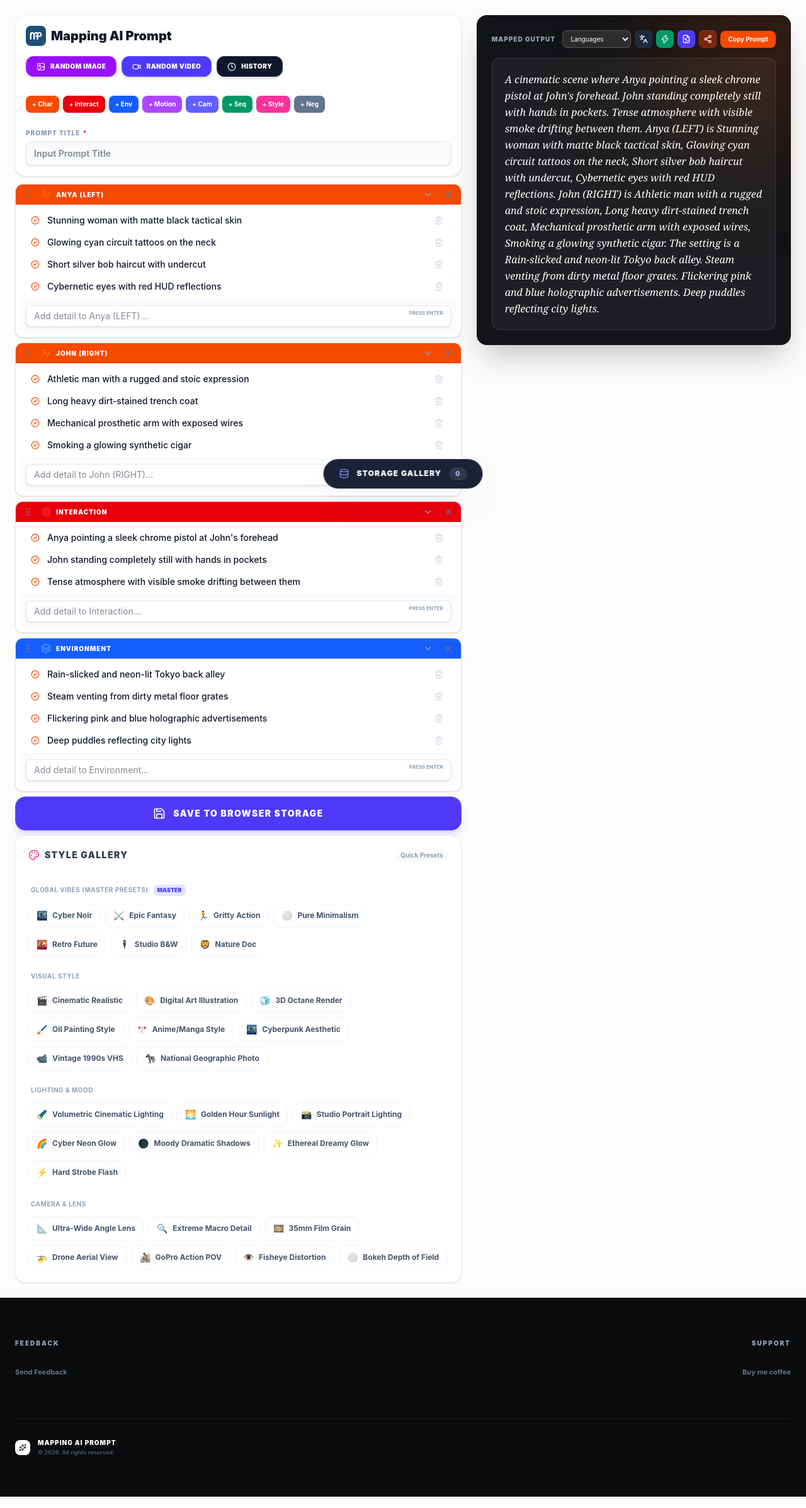
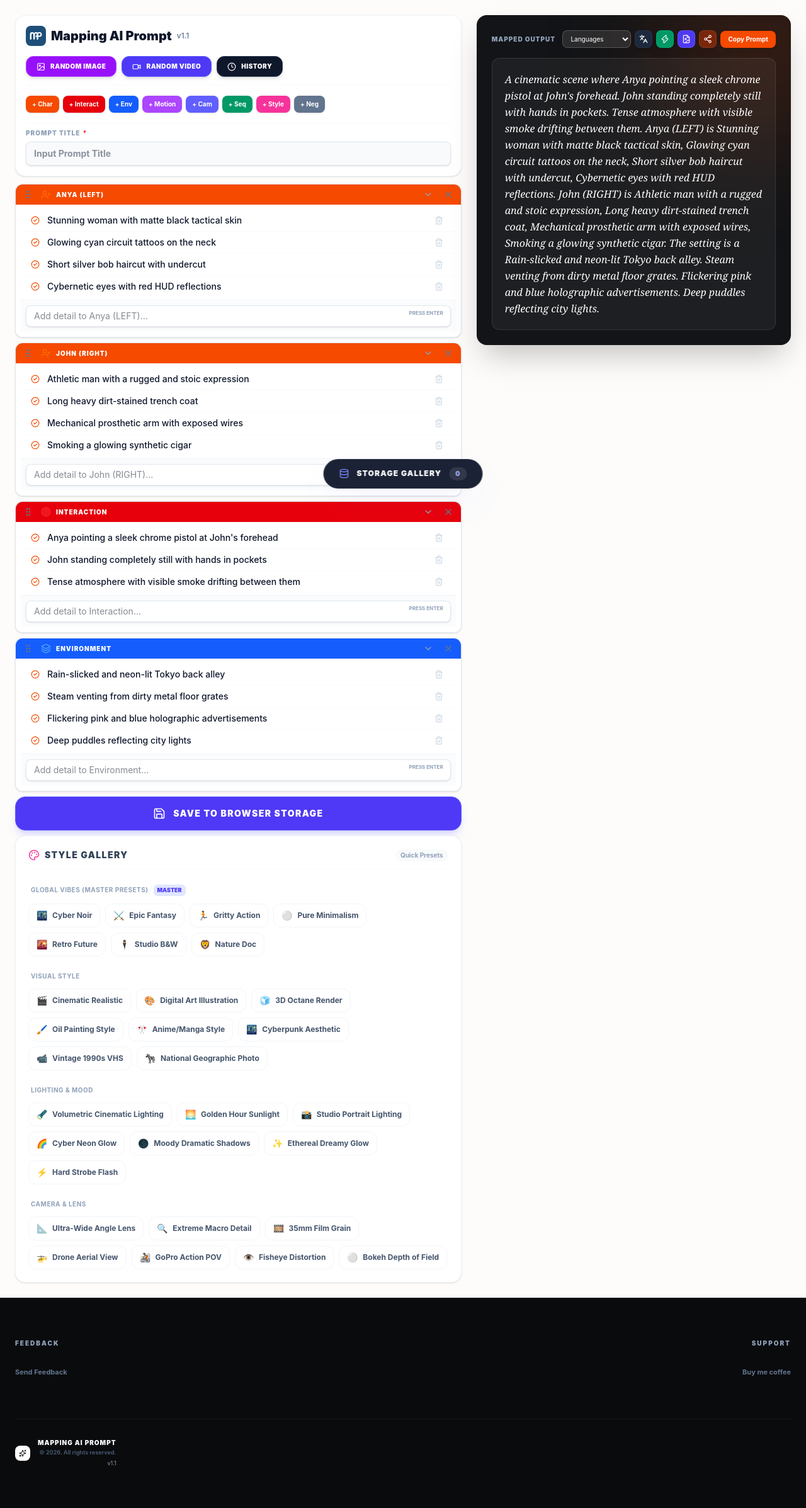
Before and after one commit to promptferry/promptmap, a React (Vite) app: page / in a window 1280 px wide. Shown: the whole page at 63% size. Built offline with nearby package versions, Linux system fonts and the light colour scheme.

Commit message:
chore: add version label to header and footer

```diff
--- a/src/App.jsx
+++ b/src/App.jsx
@@ -808,7 +808,10 @@ export default function App() {
                     <path fillRule="evenodd" d="M999.051,570.308q-51.3,49.789-144.666,49.775c-67.995,0-108.838-.022-111.384-0.023V790.739q0,7.2-.586,13.588-0.8,17.511-7.669,29.436a43.271,43.271,0,0,1-6.536,9.417q-14.8,16-49.916,16c-0.079,0-.153,0-0.232,0s-0.155,0-.235,0q-3.987,0-7.764-.245-27.245-1.648-41.787-14.581c-0.12-.1-0.247-0.186-0.366-0.284q-18.5-15.1-18.488-44.442V619.945H548.566q-44.394,0-44.389-51.984,0-25.255,11.263-40.1,11.257-14.863,33.126-14.852h60.856V420.1q0-3.321.064-6.586-5.136-76.059-78.17-76.075-39.756,0-59.161,25.332t-19.412,80.439V781.851q0,36.456-14.79,52.441t-49.917,16q-35.141,0-51.766-16.444t-16.638-52V443.205q0-105.763-78.573-105.771t-78.573,87.994v374.2q0,59.559-64.707,59.552-31.437,0-49.917-15.11-18.5-15.1-18.488-44.442V432.539q0-104.868,46.682-158.657,46.667-53.767,138.2-53.774,67.467,0,111.851,26.665t59.161,76.44q14.776-49.769,59.161-76.44t113.7-26.665q78.981,0,123.575,36.492,55.789-36.474,165.292-36.492,95.2,0,149.288,48.886t54.072,157.323Q1050.35,520.541,999.051,570.308ZM922.327,357.433q-11.569-21.769-32.353-28.443-20.8-6.666-50.38-6.666-53.621,0-75.337,18.665t-21.723,64.885c0,1.535,0,3.32,0,5.31q0.463,10.393.472,21.355v79.8c4.161,0.041,24.156.2,85.5,0.2q39.734,0,62.858-6.666,23.1-6.666,32.816-25.332t9.706-54.219Q933.882,379.216,922.327,357.433Z"/>
                   </svg>
                 </div>
-                Mapping AI Prompt
+                <div className="flex items-center gap-2">
+                  <span>Mapping AI Prompt</span>
+                  <span className="text-xs text-slate-500 font-medium">v1.1</span>
+                </div>
               </h1>
             </div>
 
@@ -1113,9 +1116,10 @@ export default function App() {
             <div className="p-1.5 bg-white rounded-lg flex items-center justify-center">
               <Sparkles size={12} className="text-black" />
             </div>
-            <div className="flex flex-col">
+            <div className="flex flex-col items-start md:items-end">
               <span className="text-[10px] font-black uppercase tracking-widest text-white leading-none mb-1">Mapping AI Prompt</span>
               <span className="text-[9px] font-bold text-slate-600">&copy; 2026. All rights reserved.</span>
+              <span className="text-[9px] text-slate-400 mt-1">v1.1</span>
             </div>
           </div>
         </div>
```
